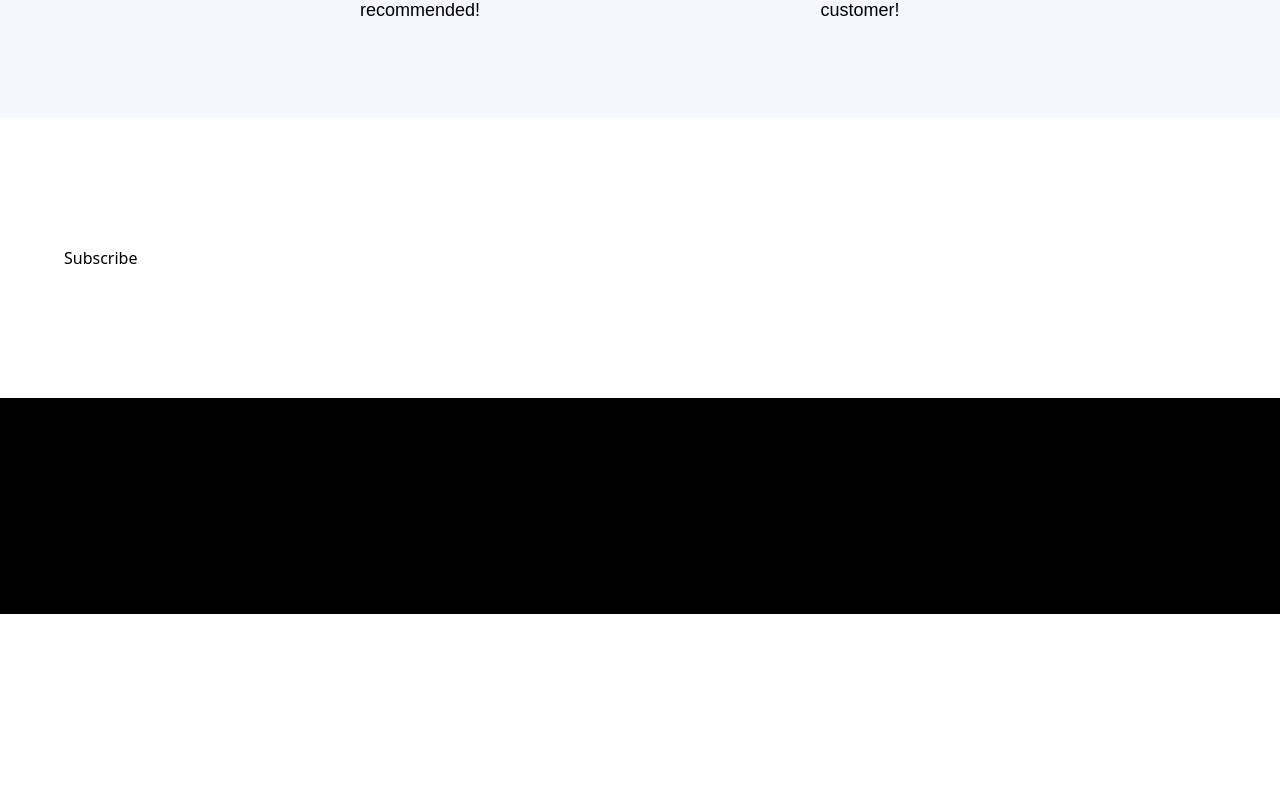
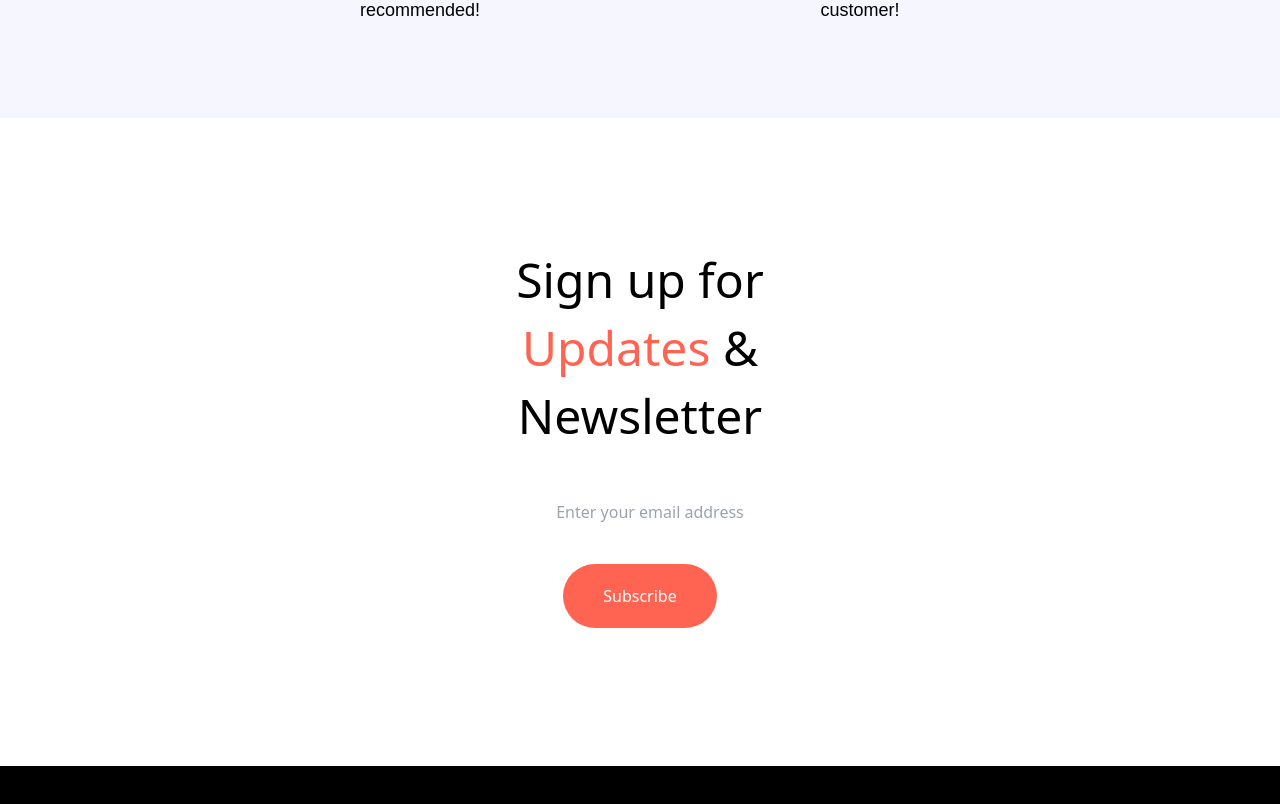
Before and after one commit to arielmerinos/nike, a React (Vite) app: page / in a window 1280 px wide. Shown: the part 4165-4969 px from the top of the page. Before the commit the page ends 4779 px from the top, so only its background shows below. Built offline with nearby package versions, Linux system fonts and the light colour scheme; a web font is replaced by a local one.

Commit message:
Refactor Subscribe section layout and add email input field

```diff
--- a/src/App.jsx
+++ b/src/App.jsx
@@ -31,7 +31,7 @@ const App = () => (
      <section className="bg-pale-blue padding">
       <CustomerReviews/>
     </section>
-     <section className="padding-x sm:py-32 py-16 w-full ">
+     <section className="padding-x sm:py-32 py-16 w-full flex ">
       <Subscribe/>
     </section>
      <section id="contact-us" className="padding bg-black padding-x padding-t pb-8">
--- a/src/index.css
+++ b/src/index.css
@@ -19,7 +19,7 @@
   }
 
   .input {
-    @apply sm:flex-1 max-sm:w-full text-base leading-normal text-slate-gray pl-5 max-sm:p-5 outline-none sm:border-none border max-sm:border-slate-gray max-sm:rounded-full;
+    @apply sm:flex-1 min-w-full text-center text-base leading-normal text-slate-gray pl-5 max-sm:p-5 outline-none sm:border-none border max-sm:border-slate-gray max-sm:rounded-full;
   }
 }
 
--- a/src/sections/Subscribe.jsx
+++ b/src/sections/Subscribe.jsx
@@ -1,7 +1,23 @@
 
 const Subscribe = () => {
   return (
-    <div>Subscribe</div>
+    <section className="max-container flex justify-between items-center max-lg:flex-col gap-10 flex-wrap flex-col" id="contact-us">
+      <h3 className="text-4xl leading-[68px] lg:max-w-md text-center">
+      Sign up for <span className="text-coral-red">Updates</span> & Newsletter
+      </h3>
+      <div className="w-full lg:max-w-[80%] flex items-center flex-col gap-5 p-2.5 border-slate-gray rounded-full">
+        <input
+        type="email"
+        name="email"
+        autoComplete="email"
+        placeholder="Enter your email address"
+        className="input required:border-red-500 w-full"
+        />
+        <div className="flex justify-center items-center max-sm:w-full">
+        <button className="bg-coral-red text-white px-10 py-3 mt-5 focus:outline-none rounded-full py-5">Subscribe</button>
+        </div>
+      </div>
+    </section>
   )
 }
 
```
